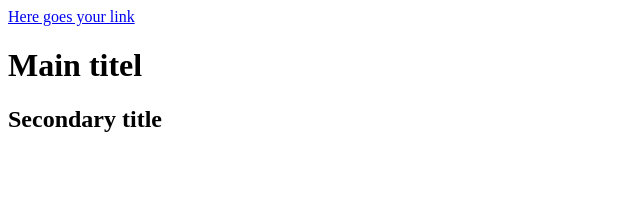
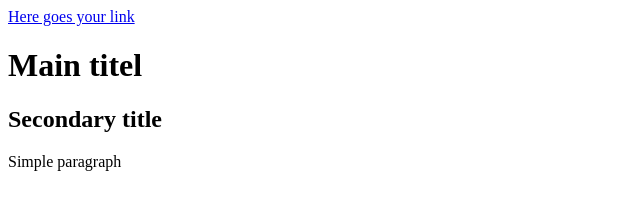
Before and after one commit to Flotsam3/test, a plain HTML site: page index.html in a window 1280 px wide. Shown: the whole page, without its empty margins (0-640 px from the left). Drawn offline with Linux system fonts and the light colour scheme.

Commit message:
added paragraph

```diff
--- a/index.html
+++ b/index.html
@@ -11,5 +11,6 @@
     <a href="#">Here goes your link</a>
     <h1>Main titel</h1>
     <h2>Secondary title</h2>
+    <p>Simple paragraph</p>
 </body>
 </html>
```
